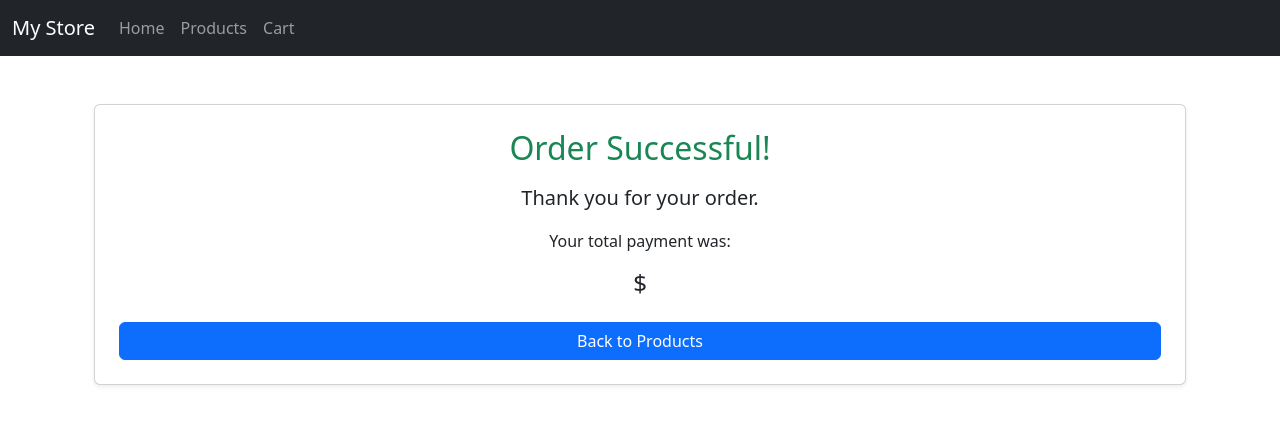
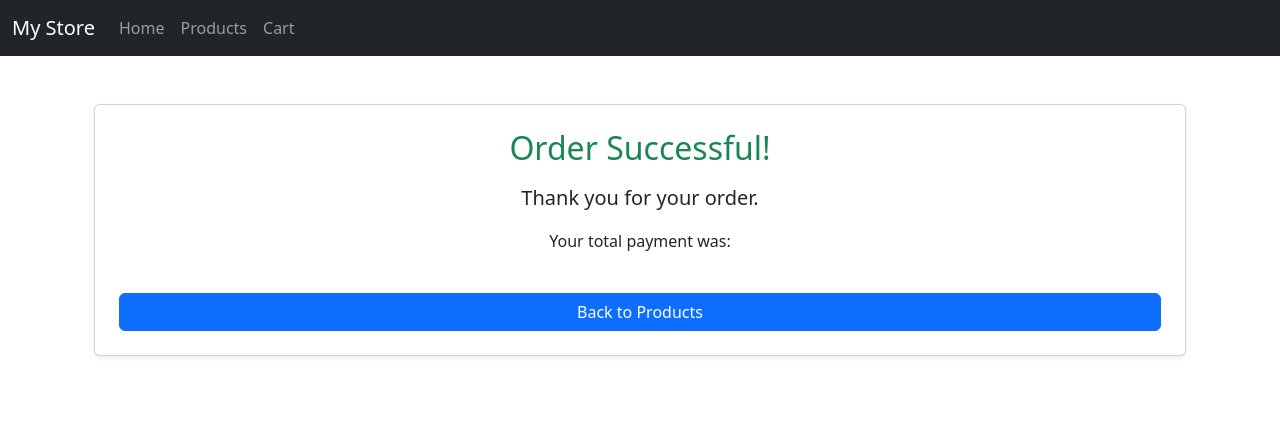
Before and after one commit to tarekrishmawi/my_store, an Angular app: page /success in a window 1280 px wide. Shown: the top 424 px of the page. Built offline with nearby package versions, Linux system fonts and the light colour scheme.

Commit message:
style: Format price display using CurrencyPipe

```diff
--- a/src/app/components/cart/cart.html
+++ b/src/app/components/cart/cart.html
@@ -18,7 +18,7 @@
             {{ item.name }}
           </h5>
 
-          <p class="card-text text-muted mb-0">Price: {{ item.price }} $</p>
+          <p class="card-text text-muted mb-0">Price: {{ item.price | currency: 'USD' }}</p>
         </div>
 
         <button class="btn btn-outline-danger btn-sm" (click)="remove(i)">Remove</button>
@@ -29,7 +29,7 @@
   <!-- Total -->
   <div *ngIf="items.length > 0" class="card shadow-sm p-3">
     <div class="d-flex justify-content-between align-items-center">
-      <h4 class="mb-0">Total: {{ total }} $</h4>
+      <h4 class="mb-0">Total: {{ total | currency: 'USD' }}</h4>
 
       <button class="btn btn-danger" (click)="clearCart()">Clear Cart</button>
       <a class="btn btn-primary" routerLink="/checkout">Proceed to Checkout</a>
--- a/src/app/components/product-item/product-item.html
+++ b/src/app/components/product-item/product-item.html
@@ -1,6 +1,6 @@
 <img [src]="product.imageUrl" width="250" />
 <h3>{{ product.name }}</h3>
-<p>{{ product.price }}</p>
+<p>{{ product.price | currency: 'USD' }}</p>
 
 <!-- add button container -->
 <div class="d-flex flex-column align-items-center">
--- a/src/app/components/product-item/product-item.ts
+++ b/src/app/components/product-item/product-item.ts
@@ -1,11 +1,12 @@
 import { Component, Input, Output, EventEmitter } from '@angular/core';
+import { CommonModule } from '@angular/common';
 import { Product } from '../../models/product';
 import { RouterLink } from '@angular/router';
 
 @Component({
   selector: 'app-product-item',
   standalone: true,
-  imports: [RouterLink],
+  imports: [CommonModule, RouterLink],
   templateUrl: './product-item.html',
   styleUrl: './product-item.css',
 })
--- a/src/app/components/success/success.html
+++ b/src/app/components/success/success.html
@@ -8,7 +8,7 @@
 
     <p>Your total payment was:</p>
 
-    <h4 class="mb-4">{{ total }} $</h4>
+    <h4 class="mb-4">{{ total | currency: 'USD' }}</h4>
 
     <a routerLink="/" class="btn btn-primary"> Back to Products </a>
   </div>
```
